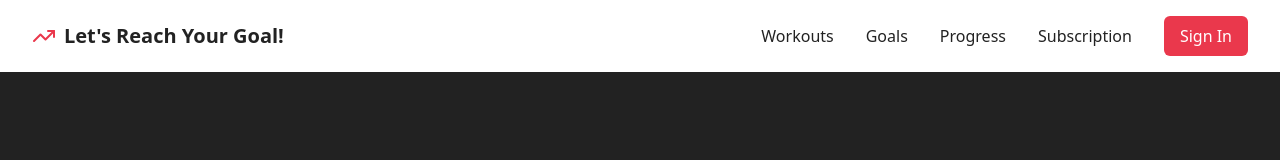
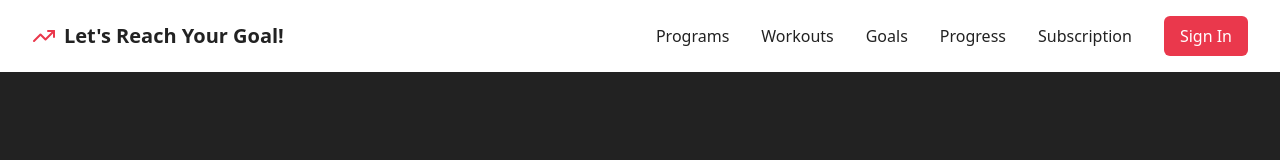
Before and after one commit to leonardxpvr/raw-performance-fitness-app, a React (Vite) app: page / in a window 1280 px wide. Shown: the top 160 px of the page. Built offline with nearby package versions, Linux system fonts and the light colour scheme.

Commit message:
feat: Add programs shortcut to navbar
Adds a "Programs" shortcut to the navbar, positioned before "Workouts".

```diff
--- a/src/components/Navbar.tsx
+++ b/src/components/Navbar.tsx
@@ -22,6 +22,9 @@ const Navbar = () => {
 
         {/* Desktop Navigation */}
         <div className="hidden md:flex items-center space-x-8">
+          <Link to="/programs" className="text-fitforge-black hover:text-fitforge-red transition-colors font-medium">
+            Programs
+          </Link>
           <Link to="/workouts" className="text-fitforge-black hover:text-fitforge-red transition-colors font-medium">
             Workouts
           </Link>
@@ -63,6 +66,13 @@ const Navbar = () => {
       {isMenuOpen && (
         <div className="md:hidden bg-white border-t border-gray-200 mt-2">
           <div className="fitforge-container py-2 space-y-2">
+            <Link
+              to="/programs"
+              className="block text-fitforge-black hover:text-fitforge-red py-2"
+              onClick={() => setIsMenuOpen(false)}
+            >
+              Programs
+            </Link>
             <Link
               to="/workouts"
               className="block text-fitforge-black hover:text-fitforge-red py-2"
```
